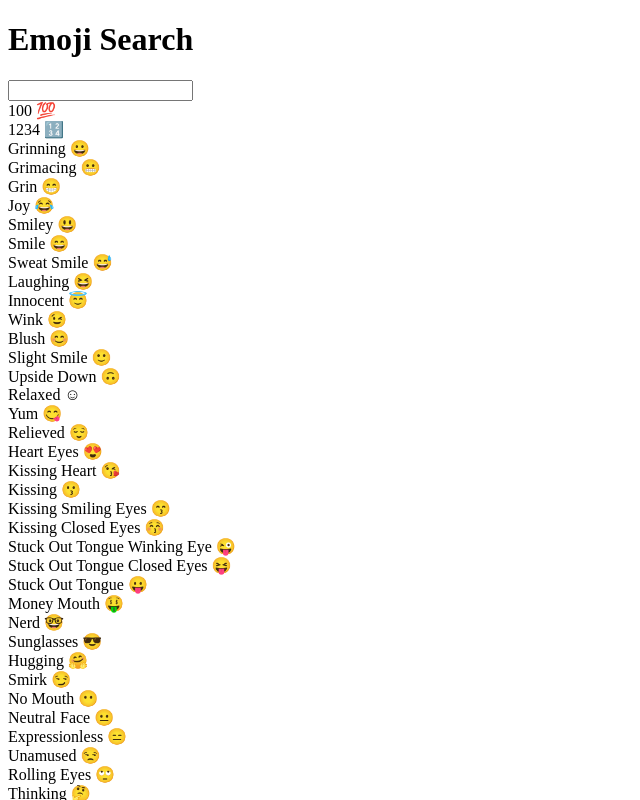
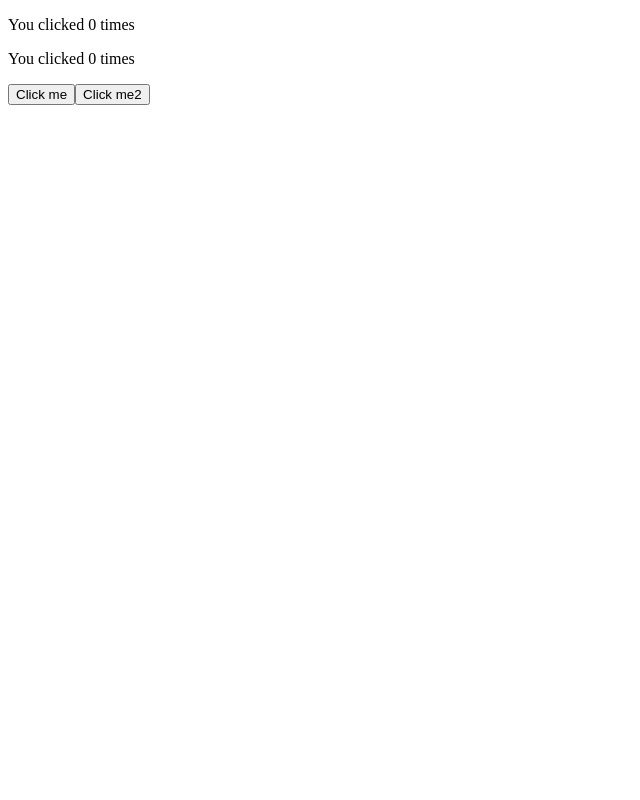
Before and after one commit to cis197/live-code, a React (Vite) app in the folder S2022/lecture4/: page / in a window 1280 px wide. Shown: the top 800 px of the page, without its empty margins (0-640 px from the left). Built offline with nearby package versions, Linux system fonts and the light colour scheme.

Commit message:
add lecture 5 code

```diff
--- /dev/null
+++ b/S2022/lecture4/src/App2.js
@@ -0,0 +1,31 @@
+import React, { useState, useEffect } from 'react'
+
+const Example = () => {
+  const [count, setCount] = useState(0)
+  const [count2, setCount2] = useState(0)
+
+  useEffect(() => {
+    console.log("!!!")
+    document.title = `You clicked ${count}, ${count2} times`
+  }, [count])
+
+  useEffect(() => {
+    console.log('????')
+    document.title = `You clicked ${count}, ${count2} times`
+  }, [count2])
+
+  return (
+    <div>
+      <p>You clicked {count} times</p>
+      <p>You clicked {count2} times</p>
+      <button onClick={() => setCount(count + 1)}>
+        Click me
+      </button>
+      <button onClick={() => setCount2(count2 + 1)}>
+        Click me2
+      </button>
+    </div>
+  )
+}
+
+export default Example
--- a/S2022/lecture4/src/index.js
+++ b/S2022/lecture4/src/index.js
@@ -1,5 +1,6 @@
 import ReactDOM from "react-dom"
-import App from "./App"
+// import App from "./App"
+import App from './App2'
 
 const app = document.getElementById("app")
 ReactDOM.render(<App />, app)
```
